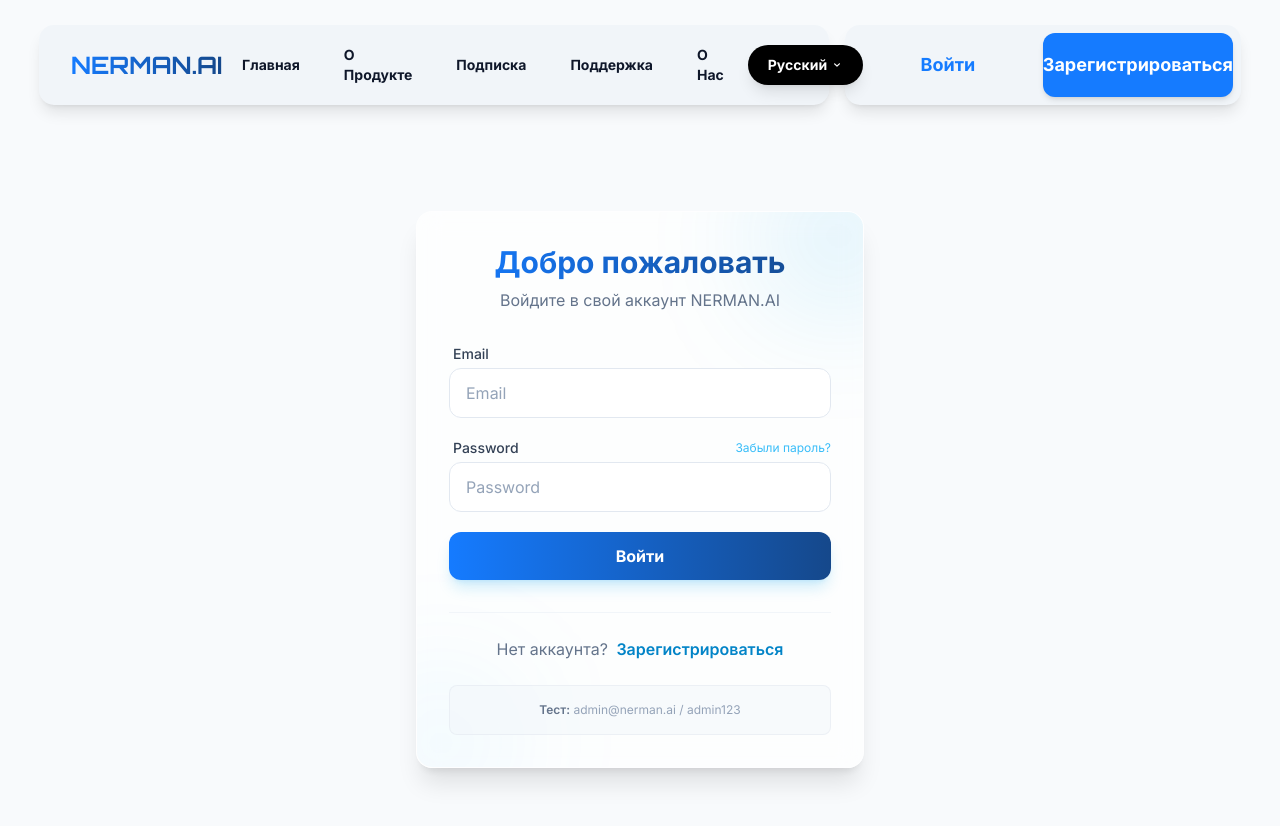
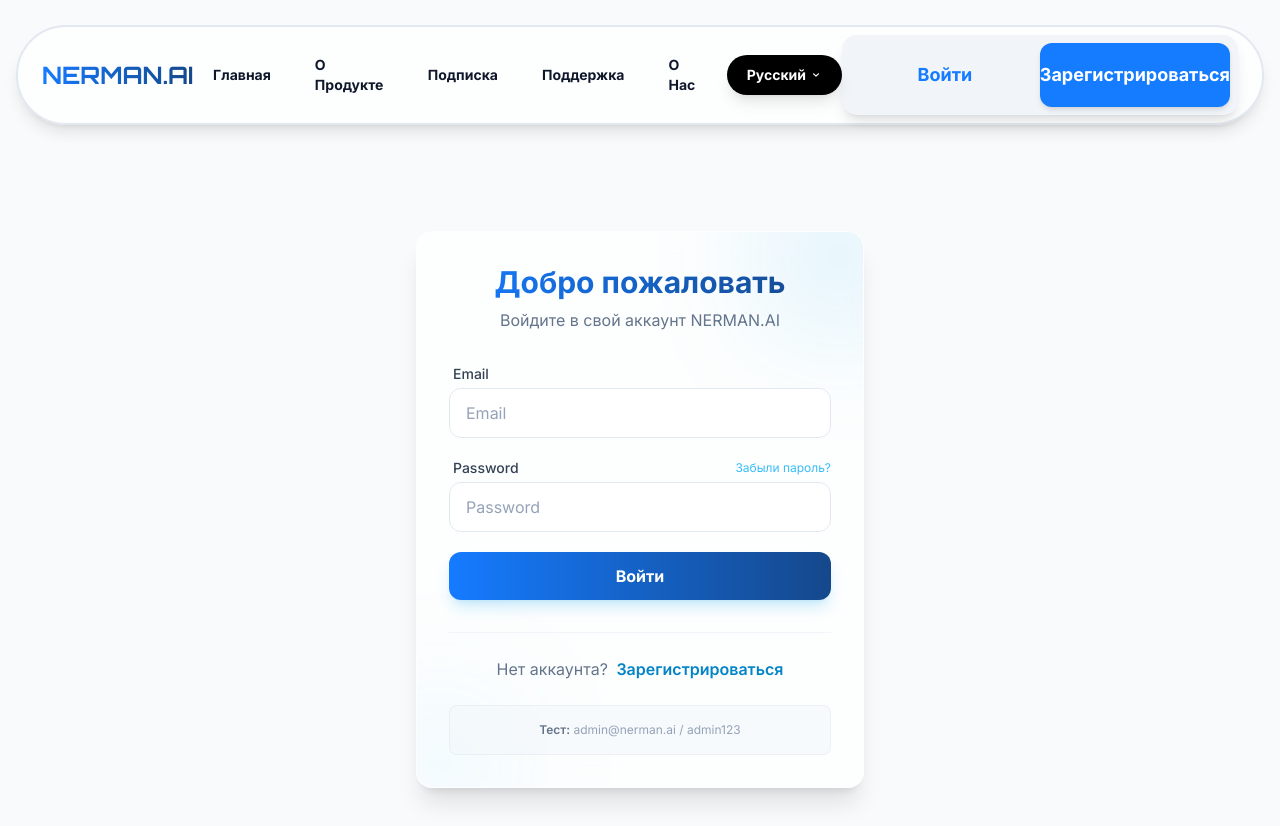
Before and after one commit to muhamedovamahfuza-lab/Nerman_Ai, a Django app: page /ru/auth/login/ in a window 1280 px wide. Shown: the top 826 px of the page. Run offline with Django 5.2, Linux system fonts and the light colour scheme; some libraries are stand-ins or nearby versions.

Commit message:
header i a

```diff
--- a/templates/components/header.html
+++ b/templates/components/header.html
@@ -1,10 +1,7 @@
 {% load i18n %}
 <header class="sticky top-0 z-50 pt-[25px] pb-6">
     <nav class="container mx-auto px-4">
-        <div class="flex items-center justify-center gap-4">
-            <!-- Main Navigation 790x80 -->
-            <div
-                class="bg-slate-100 w-[790px] h-[80px] rounded-[15px] flex items-center justify-between px-8 shadow-lg">
+        <div class="glass border-2 border-slate-200 rounded-full px-6 py-2 flex items-center justify-between shadow-lg">
             <!-- Logo -->
             <a href="{% url 'home' %}" class="text-2xl font-bold gradient-text font-orbitron">
                 NERMAN.AI
@@ -79,7 +76,6 @@
                                 {% endfor %}
                             </div>
                         </form>
-                        </div>
                     </div>
                 </div>
             </div>
```
Lines whose indentation alone changed are shown as unchanged.
